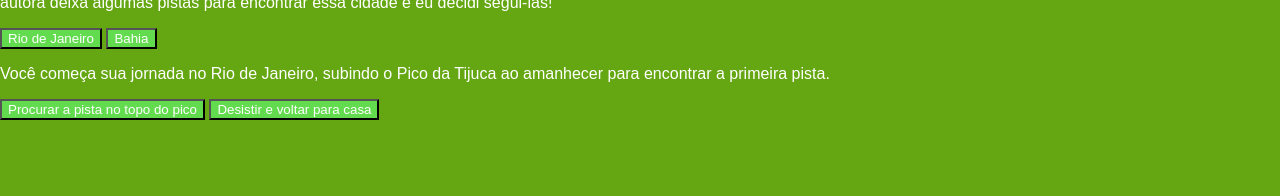
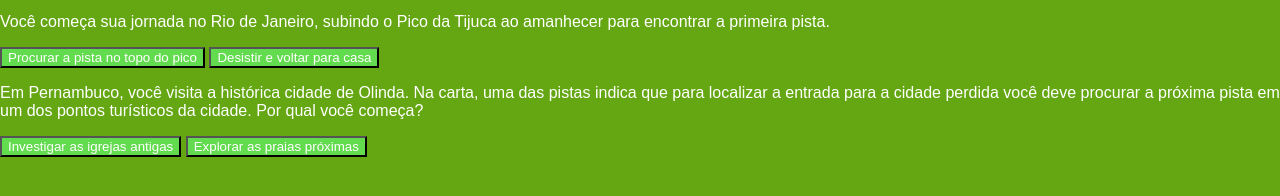
Before and after one commit to isaquegomespinto-oss/CRIANDO-UMA-AVENTURA, a plain HTML site: page index.html in a window 1280 px wide. Shown: the part 462-658 px from the top of the page. Drawn offline with Linux system fonts and the light colour scheme.

Commit message:
Add files via upload

```diff
--- a/index.html
+++ b/index.html
@@ -20,6 +20,11 @@
             <button class="btn-proximo" data-proximo="3">Procurar a pista no topo do pico</button>
             <button class="btn-proximo" data-proximo="4">Desistir e voltar para casa</button>
         </div>
+        <div class="passo" id="passo-2">
+            <p>Em Pernambuco, você visita a histórica cidade de Olinda. Na carta, uma das pistas indica que para localizar a entrada para a cidade perdida você deve procurar a próxima pista em um dos pontos turísticos da cidade. Por qual você começa?</p>
+            <button class="btn-proximo" data-proximo="5">Investigar as igrejas antigas</button>
+            <button class="btn-proximo" data-proximo="6">Explorar as praias próximas</button></p>
+        </div>
     </main>
     <script class="script.js"></script>
 </body>
```
